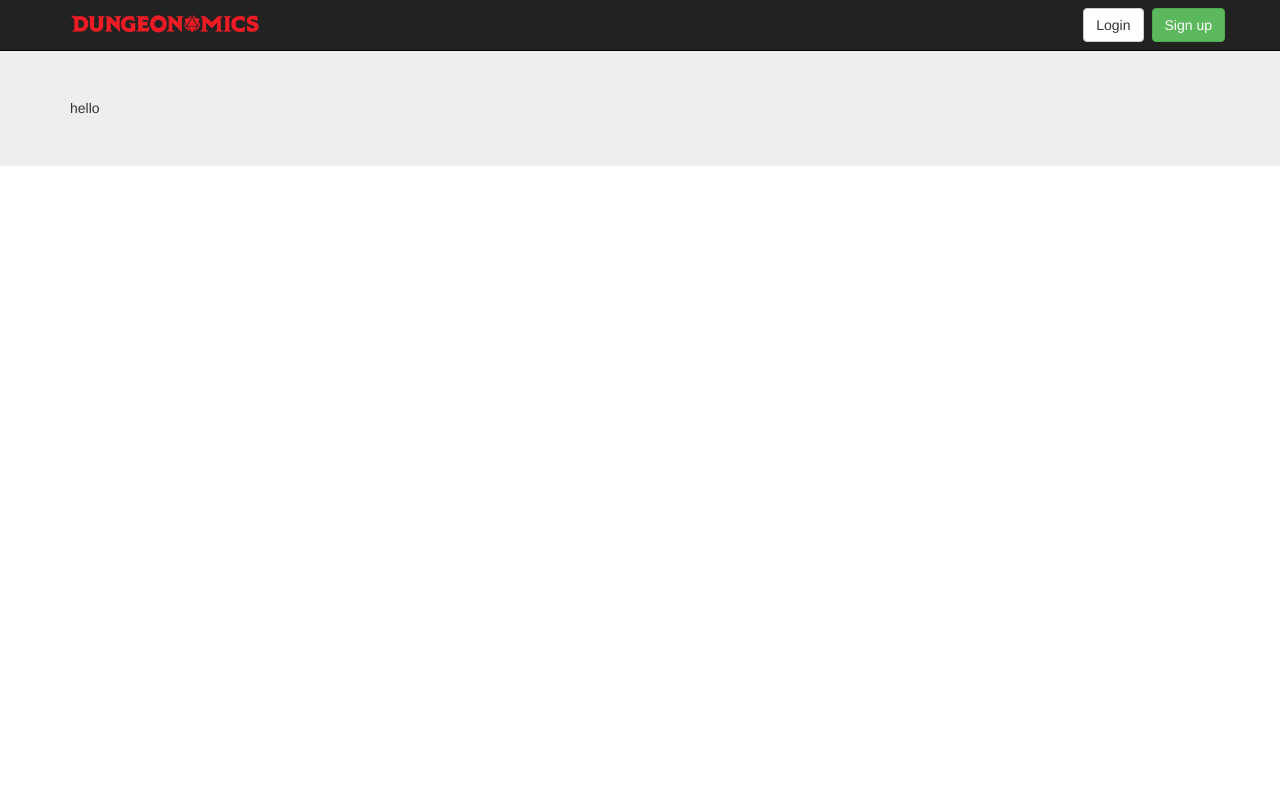
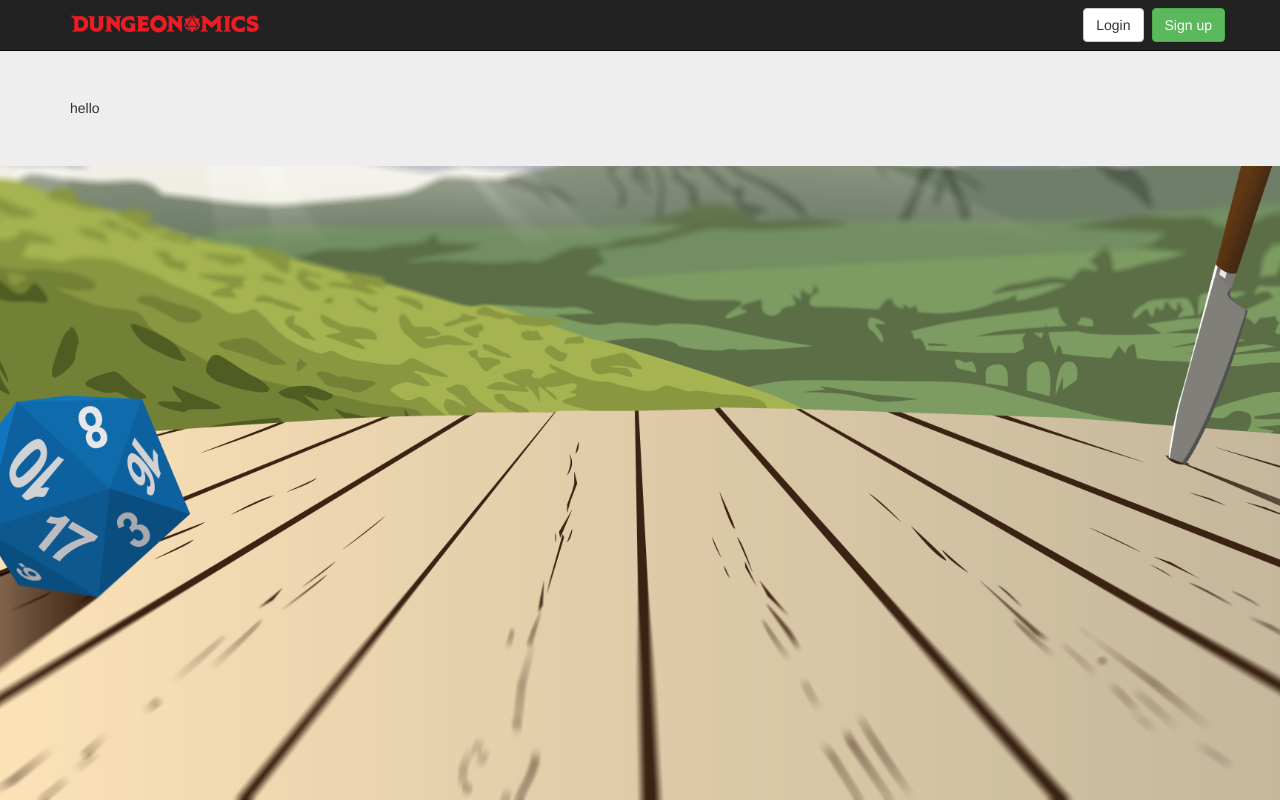
Before and after one commit to brunosardinepi/dungeonomics, a Django app: page / in a window 1280 px wide. Run offline with Django 3.2, Linux system fonts and the light colour scheme; some libraries are stand-ins or nearby versions.

Commit message:
troubleshoot swipe

```diff
--- a/assets/css/layout.css
+++ b/assets/css/layout.css
@@ -1,15 +1,15 @@
 html {
-    position: relative;
-    min-height: 100%;
+    /*position: relative;
+    min-height: 100%;*/
 }
 body {
     /*min-height: 2000px;*/
     padding-top: 50px;
-    /*background: url("../img/body_bg.png") no-repeat center center fixed;
+    background: url("../img/body_bg.png") no-repeat center center fixed;
     -webkit-background-size: cover;
     -moz-background-size: cover;
     -o-background-size: cover;
-    background-size: cover;*/
+    background-size: cover;
     margin-bottom: 150px !important;
 }
 #logo_wrapper {
```
